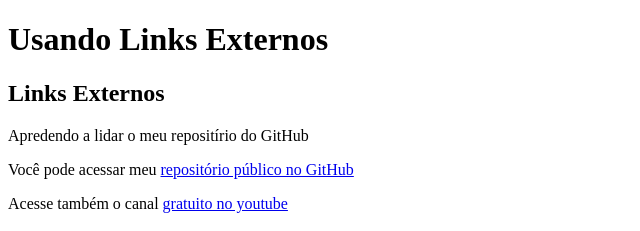
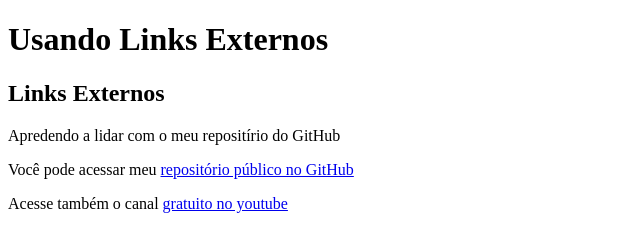
Before and after one commit to manoelrobertok/html-css, a plain HTML site: page Exercicios/Ex010 - Link's/index.html in a window 1280 px wide. Shown: the top 231 px of the page, 0-640 px from the left. Drawn offline with Linux system fonts and the light colour scheme.

Commit message:
Update index.html

```diff
--- a/Exercicios/Ex010 - Link's/index.html
+++ b/Exercicios/Ex010 - Link's/index.html
@@ -11,7 +11,7 @@
     <h1>Usando Links Externos</h1>
     <h2>Links Externos</h2>
 
-    <p>Apredendo a lidar o meu repositírio do GitHub</p>
+    <p>Apredendo a lidar com o meu repositírio do GitHub</p>
 
     <p>Você pode acessar meu <a href="https://gustavoguanabara.github.io/" target="_blanc" rel="external"> repositório público no GitHub</a></p>
 <!--Através da Tag "a", inserimos o link desejado.Com "Target= _blanc" solicitamos que o link seja aberto em uma nova janela."externa" Aberto em uma nova janela externa , e não na própria que estamos-->
```
